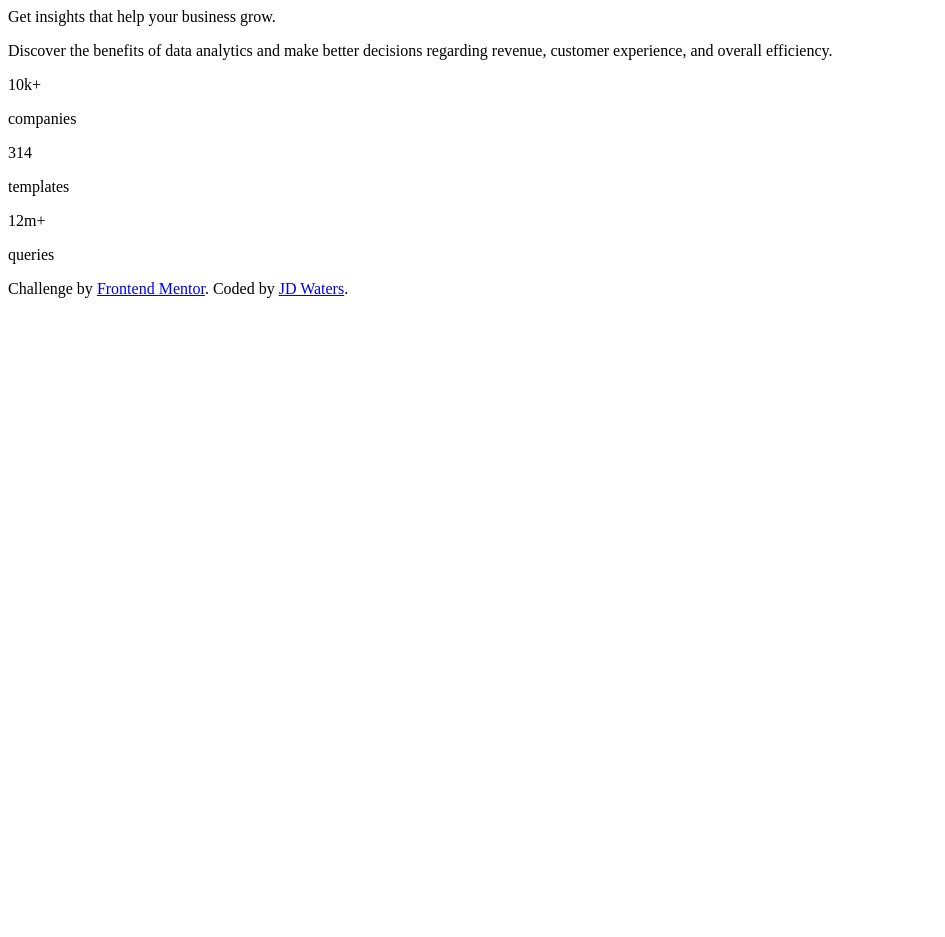
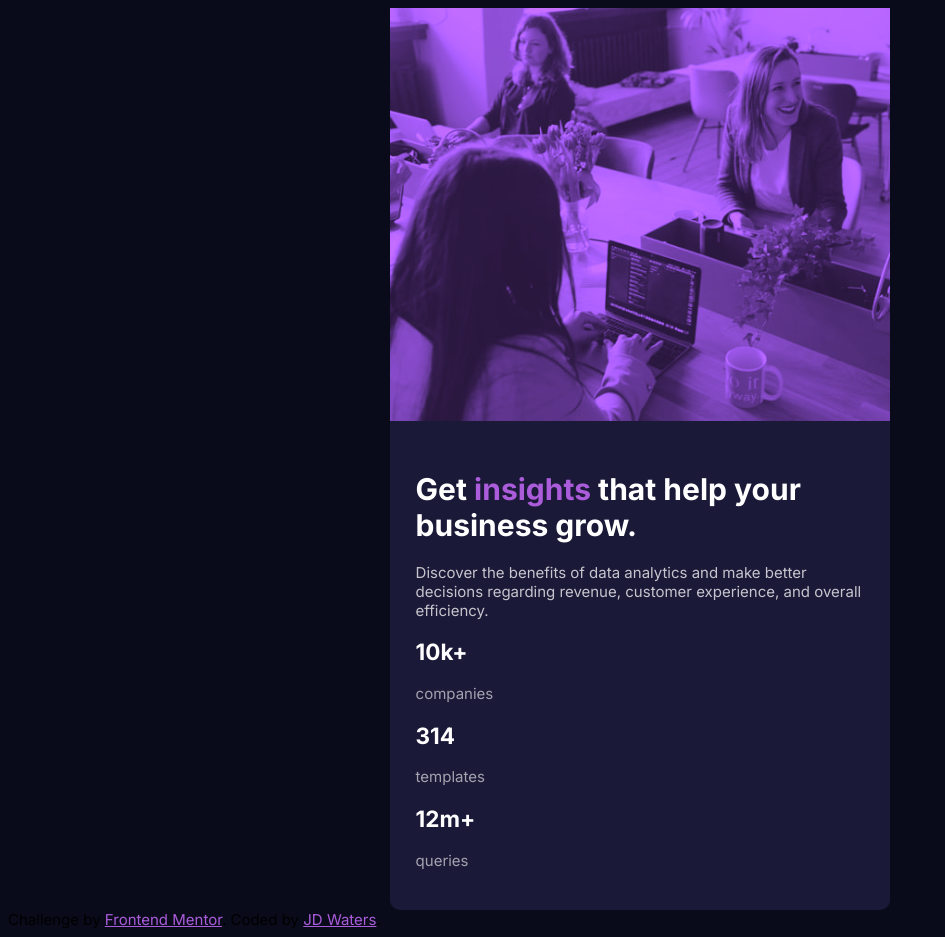
Before and after one commit to justwaters/stats_preview_card, a plain HTML site: page index.html in a window 1280 px wide. Shown: the whole page, without its empty margins (0-945 px from the left). Before the commit the page ends 800 px from the top, so only its background shows below. Drawn offline with Linux system fonts and the light colour scheme.

Commit message:
Added styling and imported Google Fonts

```diff
--- a/index.html
+++ b/index.html
@@ -11,28 +11,37 @@
 			sizes="32x32"
 			href="./images/favicon-32x32.png"
 		/>
+		<link
+			href="https://fonts.googleapis.com/css2?family=Inter:wght@400;700&family=Lexend+Deca:wght@400&display=swap"
+			rel="stylesheet"
+		/>
 
 		<title>Frontend Mentor | Stats preview card component</title>
 		<link rel="stylesheet" href="style.css" />
 	</head>
 	<body>
-		<div id="header">Get insights that help your business grow.</div>
+		<div class="card">
+			<img src="images/image-header-desktop.jpg" />
+			<div id="content">
+				<h1>Get <a>insights</a> that help your business grow.</h1>
 				<p id="description">
 					Discover the benefits of data analytics and make better decisions
 					regarding revenue, customer experience, and overall efficiency.
 				</p>
 				<div id="stats">
 					<div id="column">
-				<div>10k+</div>
+						<h2>10k+</h2>
 						<p>companies</p>
 					</div>
 					<div id="column">
-				<div>314</div>
+						<h2>314</h2>
 						<p>templates</p>
 					</div>
 					<div id="column">
-				<div>12m+</div>
+						<h2>12m+</h2>
 						<p>queries</p>
+					</div>
+				</div>
 			</div>
 		</div>
 
--- a/style.css
+++ b/style.css
@@ -0,0 +1,47 @@
+body {
+	font-size: 15px;
+	font-family: "Inter", "Lexend Deca";
+	background-color: hsl(233, 47%, 7%);
+}
+
+.card {
+	background-color: hsl(244, 38%, 16%);
+	border-radius: 10px;
+	max-width: 500px;
+	min-height: 300px;
+	margin: auto auto;
+}
+
+img {
+	width: 100%;
+	height: 100%;
+	filter: brightness(50%) contrast(80%) sepia(50%) saturate(1000%)
+		hue-rotate(230deg);
+}
+
+#content {
+	padding: 2vw;
+}
+
+a {
+	color: hsl(277, 64%, 61%);
+}
+
+#description {
+	color: hsla(0, 0%, 100%, 0.75);
+}
+
+#column p {
+	color: hsla(0, 0%, 100%, 0.6);
+}
+
+h1,
+h2 {
+	color: hsl(0, 0%, 100%);
+}
+
+@media only screen and (max-width: 375px) {
+	img {
+		content: url("images/image-header-mobile.jpg");
+	}
+}
```
Lines whose indentation alone changed are shown as unchanged.
